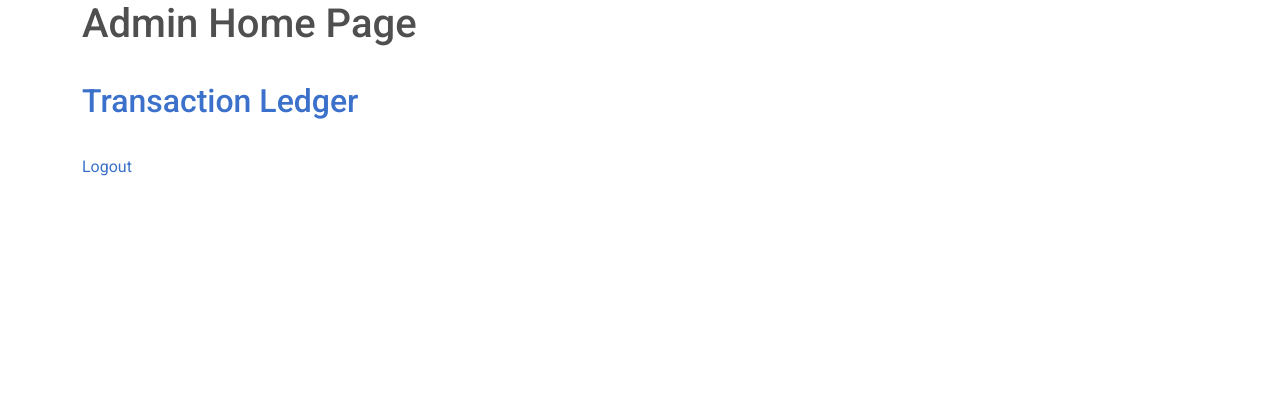
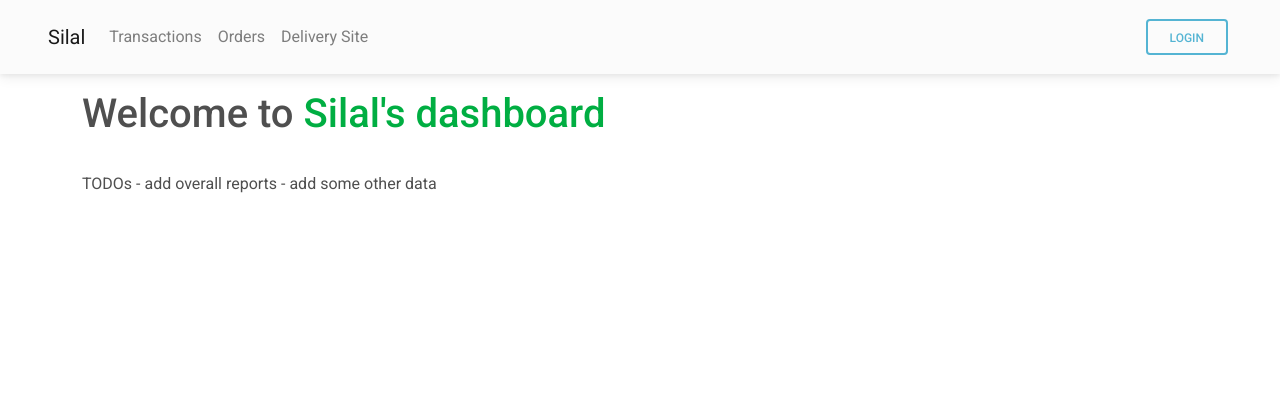
Before and after one commit to ibraheemalayan/COMP333-DB-Project, a Flask app: template src/silal_payments/templates/management/home.html in a window 1280 px wide. Shown: the top 420 px of the page. Run offline with Flask 2, Linux system fonts and the light colour scheme; the template is opened without the code that fills it, so the values that code supplies are empty; some libraries are stand-ins or nearby versions.

Commit message:
style: 💄 update styles of navbar

```diff
--- a/src/silal_payments/templates/base.html
+++ b/src/silal_payments/templates/base.html
@@ -28,14 +28,17 @@
 
 <body>
 
+  {% from 'macros.html' import navbar %}
+  {{ navbar(current_user) }}
+
   {% from 'macros.html' import flash %}
   {{ flash() }}
 
-  {% block content %}
-  <a href="/" class="m-3 btn btn-dark">Back To Home</a>
-  <br><br>
-  {% endblock %}
+  <div class="p-3">
+    {% block content %}
 
+    {% endblock %}
+  </div>
   {% if current_user.is_authenticated %}
   <h5 class="login_status px-4 px-md-5"><span class="badge badge-success">you are logged in</span></h5>
   {% else %}
--- a/src/silal_payments/templates/macros.html
+++ b/src/silal_payments/templates/macros.html
@@ -52,47 +52,24 @@
 {% endmacro %}
 
 {% macro navbar(current_user) %}
-<nav class="navbar navbar-expand-lg navbar-light bg-light">
+<nav class="pt-3 pb-3 pr-5 pl-5 navbar navbar-expand-lg navbar-light bg-light">
   <a class="navbar-brand" href="/">Silal</a>
-    <button class="navbar-toggler" type="button" data-toggle="collapse" data-target="#navbarSupportedContent" aria-controls="navbarSupportedContent" aria-expanded="false" aria-label="Toggle navigation">
-      <span class="navbar-toggler-icon"></span>
-    </button>
+
 
   <div class="collapse navbar-collapse" id="navbarSupportedContent">
     <ul class="navbar-nav mr-auto">
-        <li class="nav-item active">
-          <a class="nav-link" href="/">Home <span class="sr-only">(current)</span></a>
+
+      <li class="nav-item">
+        <a class="nav-link" href="/transactions">Transactions</a>
       </li>
-        {% if current_user.is_authenticated %}
-        <li class="nav-item active">
-            <a class="nav-link" href="/profile">Profile</a>
+
+      <li class="nav-item">
+        <a class="nav-link" href="/transactions">Orders</a>
       </li>
-          <li class="nav-item active">
-            <a class="nav-link" href="/auth/preferences">Security Prefrences</a>
-          </li>
-        {% endif %}
 
-        <li class="nav-item dropdown">
-          <a class="nav-link dropdown-toggle" href="#" id="navbarDropdown" role="button" data-toggle="dropdown" aria-haspopup="true" aria-expanded="false">
-            Sites
-          </a>
-          <div class="dropdown-menu" aria-labelledby="navbarDropdown">
-            <a class="dropdown-item" href="http://www.{{config.SERVER_NAME}}">Customer</a>
-            <a class="dropdown-item" href="http://seller.{{config.SERVER_NAME}}">Seller</a>
-            <a class="dropdown-item" href="http://delivery_management.{{config.SERVER_NAME}}">Delivery Management</a>
-            <a class="dropdown-item" href="http://management.{{config.SERVER_NAME}}">Management</a>
-          </div>
-        </li>
-      </ul>
 
-      <ul class="navbar-nav mr-auto">
-        <li class="nav-item dropdown">
-            <a class="nav-link dropdown-toggle" href="#" id="navbarDropdown" role="button" data-toggle="dropdown" aria-haspopup="true" aria-expanded="false">
-              Debug AUTH
-            </a>
-            <div class="dropdown-menu" aria-labelledby="navbarDropdown">
-                {{ auth_status(current_user) }}
-            </div>
+      <li class="nav-item">
+        <a class="nav-link" href="http://delivery.{{config.SERVER_NAME}}">Delivery Site</a>
       </li>
     </ul>
 
@@ -101,7 +78,6 @@
     <a class="btn btn-outline-danger" href="/auth/logout" role="button">Logout</a>
     {% else %}
     <a class="btn btn-outline-info nav-item mx-1" href="/auth/login" role="button">Login</a>
-          <a class="btn btn-outline-success nav-item mx-1" href="/auth/sign_up" role="button">Sign Up</a>
     {% endif %}
 
   </div>
@@ -111,7 +87,7 @@
 {% macro delete_script() %}
 
 <script>
-    function send_delete(url, id){
+  function send_delete(url, id) {
 
     let new_url = url.replace("-1", id);
 
@@ -119,14 +95,14 @@
       method: 'DELETE'
     }).then(res => {
 
-        if(!res.ok) {
+      if (!res.ok) {
         return res.text().then(text => { throw new Error(text) })
       }
       else {
-         return res.text().then( js => {
-           alert( "Deleted Successfully, Click back in your browser if you encounter 404 #TODO implement the redirect" );
+        return res.text().then(js => {
+          alert("Deleted Successfully, Click back in your browser if you encounter 404 #TODO implement the redirect");
           window.location.reload();
-          } );
+        });
       }
     })
       .catch(err => {
--- a/src/silal_payments/templates/management/home.html
+++ b/src/silal_payments/templates/management/home.html
@@ -1,7 +1,7 @@
 {% extends 'base.html' %}
 
 {% block title %}
-Silal Login
+Accountant Dashboard
 {% endblock %}
 
 {% block page_styles %}
@@ -11,13 +11,15 @@ Silal Login
 {% block content %}
 
 <div class="container">
-    <h1>Admin Home Page</h1>
+    <h1>Welcome to <span style="color: #00ae42"> Silal's dashboard</span> </h1>
     <br>
-    <a href="/transactions/">
-        <h2>Transaction Ledger</h2>
-    </a>
-    <br>
-    <a href="/auth/logout/">Logout</a>
+
+    <div>
+        TODOs
+        - add overall reports
+        - add some other data
+    </div>
+
 </div>
 
 
```
Lines whose indentation alone changed are shown as unchanged.
